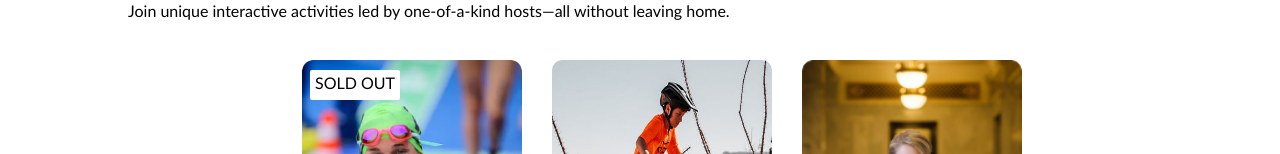
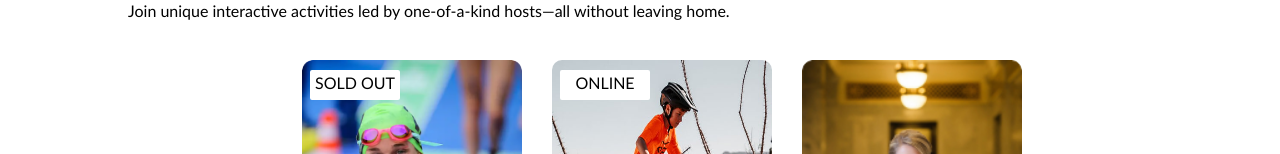
Before and after one commit to Sengeki1/react_, a React (Create React App) app in the folder airbnb_clone/: page / in a window 1280 px wide. Shown: the part 646-800 px from the top of the page. Built offline with nearby package versions, Linux system fonts and the light colour scheme.

Commit message:
another way of conditional rendering

```diff
--- a/airbnb_clone/src/Components/Card/Card.jsx
+++ b/airbnb_clone/src/Components/Card/Card.jsx
@@ -1,10 +1,16 @@
 import './Card.css'
 
 export default function Card (props) {
+    let badgeTest
+    if (props.openSpots === 0) {
+        badgeTest = "SOLD OUT"
+    } else if (props.location === "Online") {
+        badgeTest = "ONLINE"
+    }
     return (
         <div className='card'>
             <div className='profile'>
-                {props.openSpots === 0 && <p>SOLD  OUT</p>}
+                {badgeTest && <p>{badgeTest}</p>}
                 <img src={`./Images/Card/${props.img}`} className="photo"/><br/>
             </div>
             <div className='details'>
```
